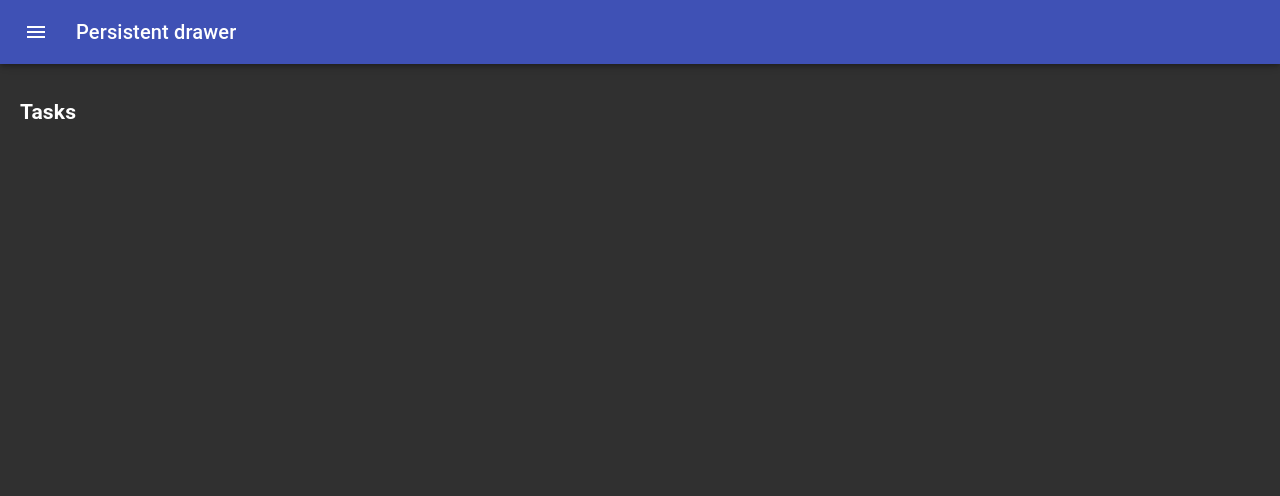
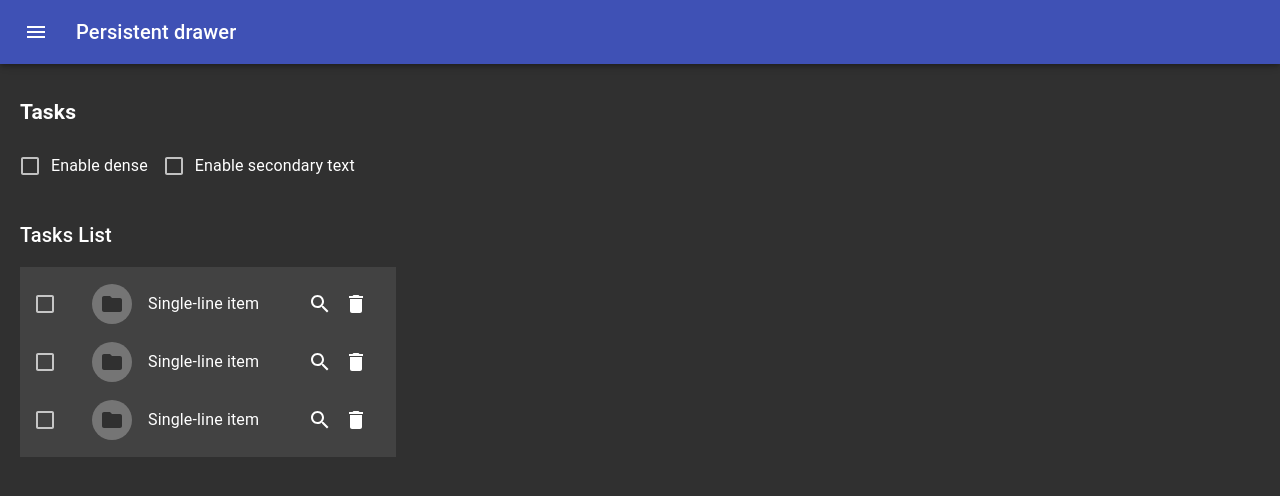
Before and after one commit to WaterlessPiano2/Todos, a React (Create React App) app: page / in a window 1280 px wide. Shown: the top 496 px of the page. Built offline with nearby package versions, Linux system fonts and the light colour scheme.

Commit message:
HAve a dummy Tasklist

```diff
--- a/public/index.html
+++ b/public/index.html
@@ -24,7 +24,7 @@
       work correctly both with client-side routing and a non-root public URL.
       Learn how to configure a non-root public URL by running `npm run build`.
     -->
-    <title>React App</title>
+    <title>Tasks App</title>
   </head>
   <body>
     <noscript>You need to enable JavaScript to run this app.</noscript>
--- a/src/components/Menu.tsx
+++ b/src/components/Menu.tsx
@@ -115,7 +115,7 @@ function ResponsiveDrawer(props: { window: any }) {
           <ListItemIcon>
             <AddIcon />
           </ListItemIcon>
-            <ListItemText primary={"new"} />
+          <ListItemText primary={"New Task"} />
         </ListItem>
       </List>
     </div>
--- /dev/null
+++ b/src/components/TasksList.tsx
@@ -0,0 +1,109 @@
+import React from "react";
+import { makeStyles } from "@material-ui/core/styles";
+import List from "@material-ui/core/List";
+import ListItem from "@material-ui/core/ListItem";
+import ListItemAvatar from "@material-ui/core/ListItemAvatar";
+import ListItemIcon from "@material-ui/core/ListItemIcon";
+import ListItemSecondaryAction from "@material-ui/core/ListItemSecondaryAction";
+import ListItemText from "@material-ui/core/ListItemText";
+import Avatar from "@material-ui/core/Avatar";
+import IconButton from "@material-ui/core/IconButton";
+import FormGroup from "@material-ui/core/FormGroup";
+import FormControlLabel from "@material-ui/core/FormControlLabel";
+import Checkbox from "@material-ui/core/Checkbox";
+import Grid from "@material-ui/core/Grid";
+import Typography from "@material-ui/core/Typography";
+import FolderIcon from "@material-ui/icons/Folder";
+import DeleteIcon from "@material-ui/icons/Delete";
+import SearchIcon from "@material-ui/icons/Search";
+
+const useStyles = makeStyles((theme) => ({
+  root: {
+    flexGrow: 1,
+    maxWidth: 752,
+  },
+  demo: {
+    backgroundColor: theme.palette.background.paper,
+  },
+  title: {
+    margin: theme.spacing(4, 0, 2),
+  },
+}));
+
+function generate(element: JSX.Element) {
+  return [0, 1, 2].map((value) =>
+    React.cloneElement(element, {
+      key: value,
+    })
+  );
+}
+
+export default function InteractiveList() {
+  const classes = useStyles();
+  const [dense, setDense] = React.useState(false);
+  const [secondary, setSecondary] = React.useState(false);
+
+  return (
+    <div className={classes.root}>
+      <FormGroup row>
+        <FormControlLabel
+          control={
+            <Checkbox
+              checked={dense}
+              onChange={(event) => setDense(event.target.checked)}
+            />
+          }
+          label="Enable dense"
+        />
+        <FormControlLabel
+          control={
+            <Checkbox
+              checked={secondary}
+              onChange={(event) => setSecondary(event.target.checked)}
+            />
+          }
+          label="Enable secondary text"
+        />
+      </FormGroup>
+
+      <Grid item xs={12} md={6}>
+        <Typography variant="h6" className={classes.title}>
+          Tasks List
+        </Typography>
+        <div className={classes.demo}>
+          <List dense={dense}>
+            {generate(
+              <ListItem>
+                <ListItemIcon>
+                  <Checkbox
+                    edge="start"
+                    checked={false}
+                    tabIndex={-1}
+                    disableRipple
+                  />
+                </ListItemIcon>
+                <ListItemAvatar>
+                  <Avatar>
+                    <FolderIcon />
+                  </Avatar>
+                </ListItemAvatar>
+                <ListItemText
+                  primary="Single-line item"
+                  secondary={secondary ? "Secondary text" : null}
+                />
+                <ListItemSecondaryAction>
+                  <IconButton edge="start" aria-label="delete">
+                    <SearchIcon />
+                  </IconButton>
+                  <IconButton edge="start" aria-label="search">
+                    <DeleteIcon />
+                  </IconButton>
+                </ListItemSecondaryAction>
+              </ListItem>
+            )}
+          </List>
+        </div>
+      </Grid>
+    </div>
+  );
+}
--- a/src/pages/Tasks.tsx
+++ b/src/pages/Tasks.tsx
@@ -1,9 +1,11 @@
 import React from "react";
+import InteractiveList from "../components/TasksList";
 
 const Tasks = () => {
   return (
     <div>
       <h2>Tasks</h2>
+      <InteractiveList />
     </div>
   );
 };
```
Also changed, not shown: 1 other file (tests, documents, lock files or other folders). Lines whose indentation alone changed are shown as unchanged.
